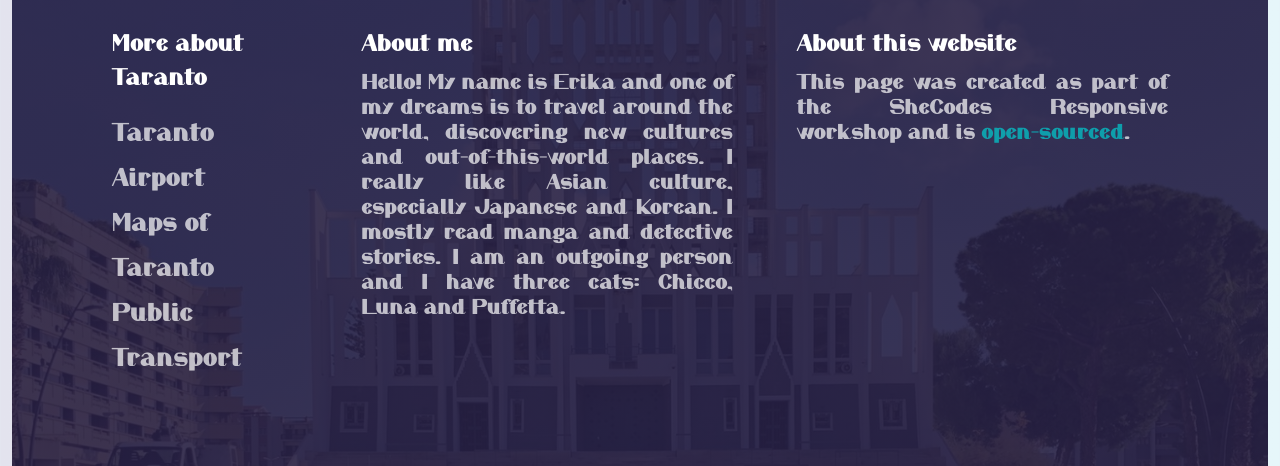
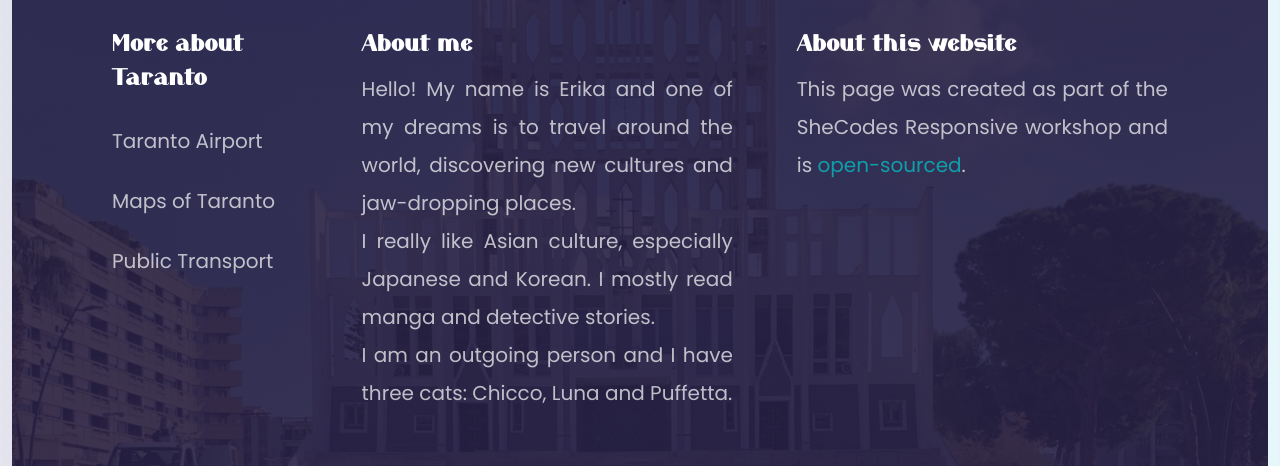
Before and after one commit to erina92/travel-project-shecodes-responsive, a plain HTML site: page homepage.html in a window 1280 px wide. Shown: the part 5225-5691 px from the top of the page. Drawn offline with nearby package versions, Linux system fonts and the light colour scheme; a script that the page names is missing; files whose address does not match are found by name.

Commit message:
fixed footer divs and css

```diff
--- a/homepage.html
+++ b/homepage.html
@@ -331,12 +331,14 @@
           </div>
           <div>
             <h3>About me</h3>
-            <p>
+            <p class="coder">
               Hello! My name is Erika and one of my dreams is to travel around
-              the world, discovering new cultures and out-of-this-world places.
+              the world, discovering new cultures and jaw-dropping places.
+              <br />
               I really like Asian culture, especially Japanese and Korean. I
-              mostly read manga and detective stories. I am an outgoing person
-              and I have three cats: Chicco, Luna and Puffetta.
+              mostly read manga and detective stories. <br />
+              I am an outgoing person and I have three cats: Chicco, Luna and
+              Puffetta.
             </p>
           </div>
           <div>
@@ -344,7 +346,11 @@
             <p class="github">
               This page was created as part of the SheCodes Responsive workshop
               and is
-              <a href="" target="_blank" title="Github project">open-sourced</a
+              <a
+                href="https://github.com/erina92/travel-project-shecodes-responsive"
+                target="_blank"
+                title="Github project"
+                >open-sourced</a
               >.
             </p>
           </div>
--- a/styles.css
+++ b/styles.css
@@ -251,6 +251,10 @@ footer {
     background-image: linear-gradient(rgba(39, 32, 68, 0.9), rgba(39, 32, 68, 0.9)), url(images/cothedral.jpg);
     background-repeat: no-repeat;
     background-size: cover;
+    font-family: 'Poppins', sans-serif;
+}
+
+footer h3 {
     font-family: var(--main-font-family);
 }
 
@@ -258,10 +262,11 @@ footer ul {
     padding: 0;
     list-style-type: none;
     margin: 0;
+    line-height: 60px;
 }
 
 footer li {
-    font-size: 30px;
+    font-size: 20px;
     opacity: 0.7;
 }
 
@@ -281,3 +286,13 @@ footer p {
 .github a {
     color: darkturquoise;
 }
+
+.github {
+    font-size: 20px;
+    line-height: 38px;
+}
+
+.coder {
+    line-height: 38px;
+    font-size: 20px;
+}
```
